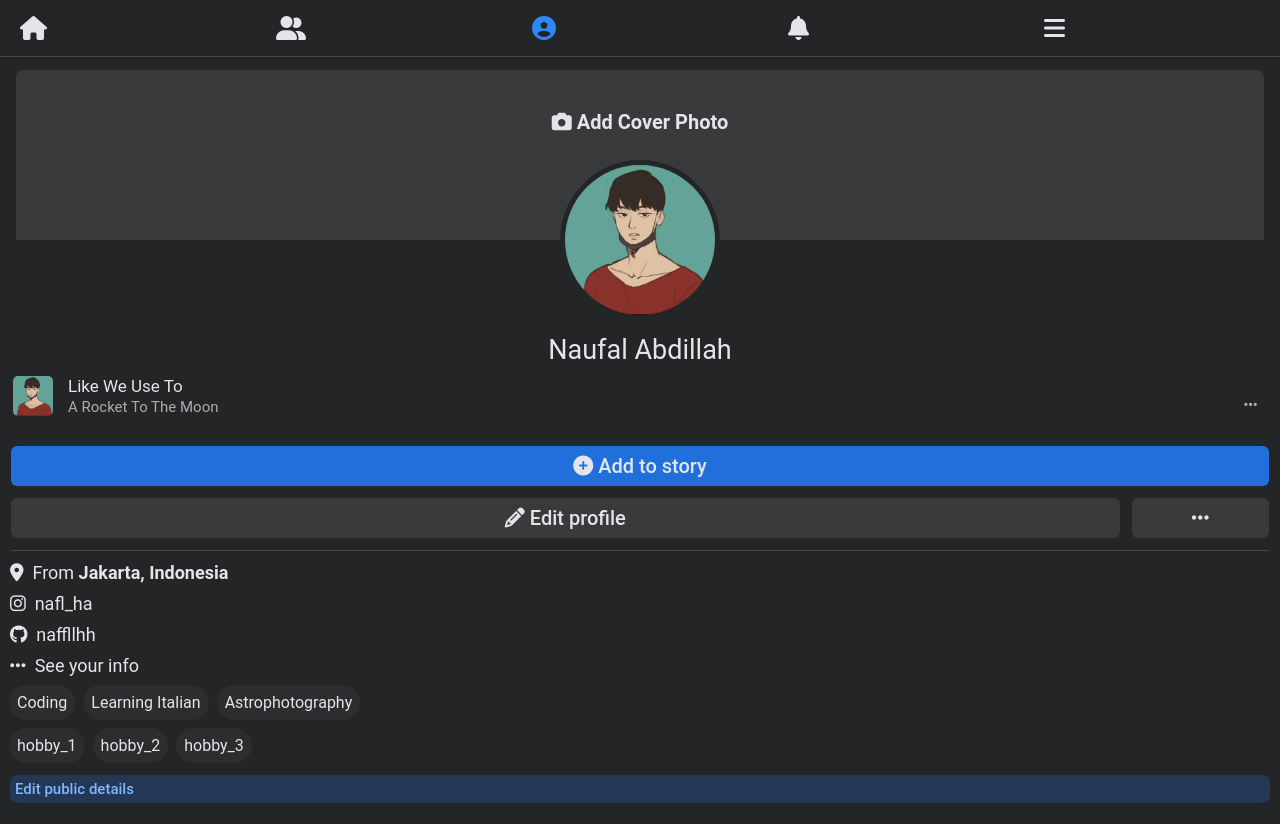
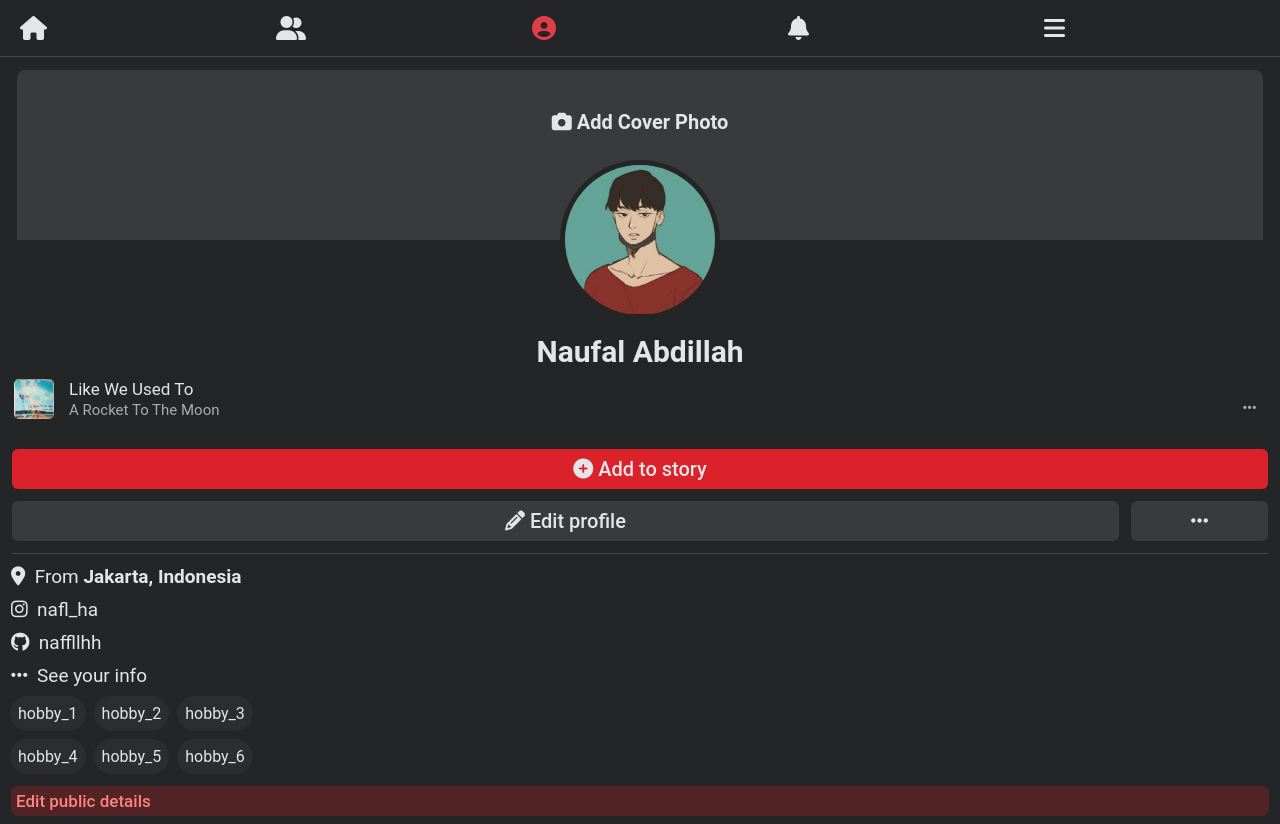
Before and after one commit to nafllhh/fbgwejjj, a plain HTML site: page index.html in a window 1280 px wide. Drawn offline with Linux system fonts and the light colour scheme.

Commit message:
Add files via upload

```diff
--- a/css/styles.css
+++ b/css/styles.css
@@ -7,7 +7,7 @@ body{
     font-size: 20px;
 }
 .container {
-    margin: 5px;
+    margin: 6px;
 }
 a{
     text-decoration: none;
@@ -32,6 +32,7 @@ a{
 }
 .top-logo > span  {
 
+
     padding: 10px ;
     font-size: 25px;
     font-weight: 700;
@@ -55,6 +56,7 @@ a{
     overflow: hidden;
     background-color: #242527;
     position: fixed;
+
     top: 0;
     width: 100%;
 
@@ -65,20 +67,28 @@ a{
     font-size: 24px;
 
 
+
+}
+#margin-topp{
+    margin-top: 70px;
+    margin-left: 10px;
 }
 .top-nav > a {
     flex: 20%;
     padding-bottom: 8px;
     margin:10px 0px 0px 15px;
+    transition: 0.2s;
 }
 .top-nav > a:hover {
-    color:#2f88f9 ;
+    color:#e23e46 ;
 
 }
 .top-nav a.active {
 
 
-    color:#2f88f9 ;
+
+
+    color:#e23e46 ;
 
 
 
@@ -99,6 +109,9 @@ a{
     border-radius: 8px 8px 0px 0px ;
     margin-bottom: 70px;
     text-align: left;
+}
+.cover:hover {
+    background-color: #393a3c85;
 }
 .cover .float {
     font-weight: bold;
@@ -142,6 +155,7 @@ img.pp {
     float:right;
 
     margin-right: 18px;
+
 }
 .music > img {
     border-radius: 5px;
@@ -152,7 +166,8 @@ img.pp {
 }
 .hero > span {
 
-    font-size: 27px;
+    font-size: 30px;
+    font-weight: 600;
 }
 .button-flex {
 
@@ -170,12 +185,12 @@ img.pp {
     border-radius: 6px;
     padding: 8px;
     margin:6px;
-    background-color: #216fdb;
+    background-color: #db212a;
 }
 .button-flex > div:not(.side):hover{
 
     font-size: 19px;
-        background-color: #337de4;
+        background-color: #db4747;
 }
 .button-flex .side > div {
     transition: 0.1s;
@@ -201,11 +216,14 @@ hr {
 .link {
     color: #e3e5e9d6;
     display: flex;
-    font-size: 18px;
+    font-size: 19px;
+
+
 
     flex-direction: column;
 }
 .link > a {
+
 
     padding: 5px;
 
@@ -233,12 +251,13 @@ border-radius: 30px;
 
 }
 a.edit{
-    font-size: 15px;
+
+    font-size: 17px;
     margin: 8px 5px;
     border-radius: 7px;
     display: flex;
-    color: #82b6ff;
-    background-color: #216fdb40;
+    color: #ff8282;
+    background-color: #db212140;
     padding: 5px;
 
     font-weight: 500;
@@ -309,12 +328,15 @@ a.edit{
     display: flex;
     flex-direction: row;
     background-color: #242527;
+
 }
 .story > div:not(.vert) {
     margin: 8px;
     margin-right: 10px;
     padding: 6px 13px;
     border-radius: 30px;
+    transition: 0.3s;
+
 
 }
 .vert {
@@ -322,22 +344,29 @@ a.edit{
     flex-direction: row;
 
 
+
 }
 .vert > div {
-    margin: 8px;
-    margin-right: 5px;
+    margin: 10px;
+
     padding: 10px 10px;
     border-radius: 20px;
     background-color: #333436;
     height: 150px;
-    flex: 20px;
+    flex: 20%;
     text-align: center;
 
 }
 .story > div.active:not(.vert) {
+    color:#fc7474;
+    background-color: #512727;
+
+
+
+}
+.story > div:hover {
     color:#74b3fc;
     background-color: #273951;
-
 }
 hr.sep {
     margin: 0%;
@@ -368,6 +397,7 @@ span.info {
     font-size: 17px;
 }
 .contentt {
+
     line-height: 30px;
     font-size: 20px;
     margin-top: 16px;
--- a/index.html
+++ b/index.html
@@ -31,8 +31,8 @@
             <br>
             <span>Naufal Abdillah</span>
             <div class="music">
-                <img src="/img/profile.jpg" alt="album">
-                Like We Use To <br>
+                <img src="/img/album.jpg" alt="album">
+                Like We Used To <br>
                 <span>A Rocket To The Moon</span>
                 <span class="dot">
                     <i class="fas fa-ellipsis-h"></i></span>
@@ -70,16 +70,16 @@
         <a><i class="fas fa-ellipsis-h"></i>&nbsp; See your info</a>
     </div>
     <div class="hobby">
-        <a>Coding</a>
-        <a>Learning Italian</a>
-        <a>Astrophotography</a>
+        <a>hobby_1</a>
+        <a>hobby_2</a>
+        <a>hobby_3</a>
 
 
     </div>
     <div class="hobby">
-        <a>hobby_1</a>
-        <a>hobby_2</a>
-        <a>hobby_3</a>
+        <a>hobby_4</a>
+        <a>hobby_5</a>
+        <a>hobby_6</a>
 
 
     </div>
```
Also changed, not shown: html/friend.html (+3 -0 lines), html/home.html (+1 -1 lines), html/notif.html (+3 -0 lines), img/album.jpg (added).
